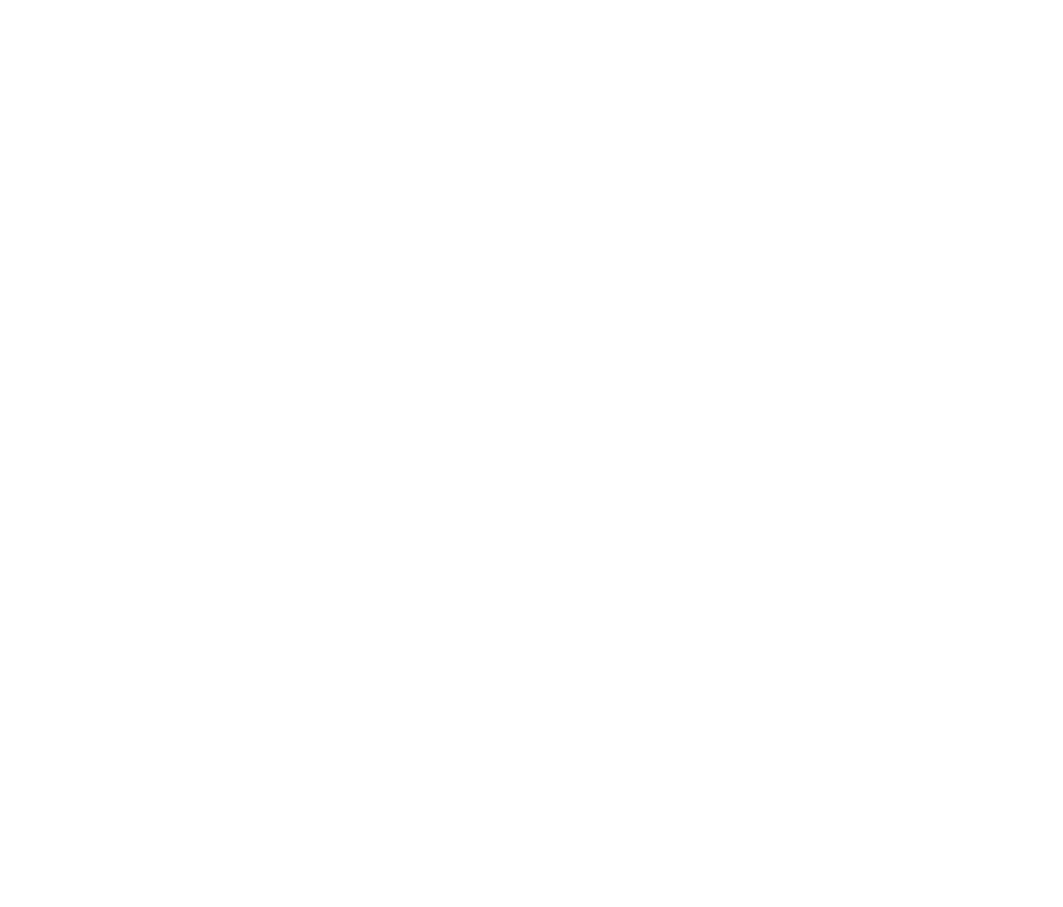
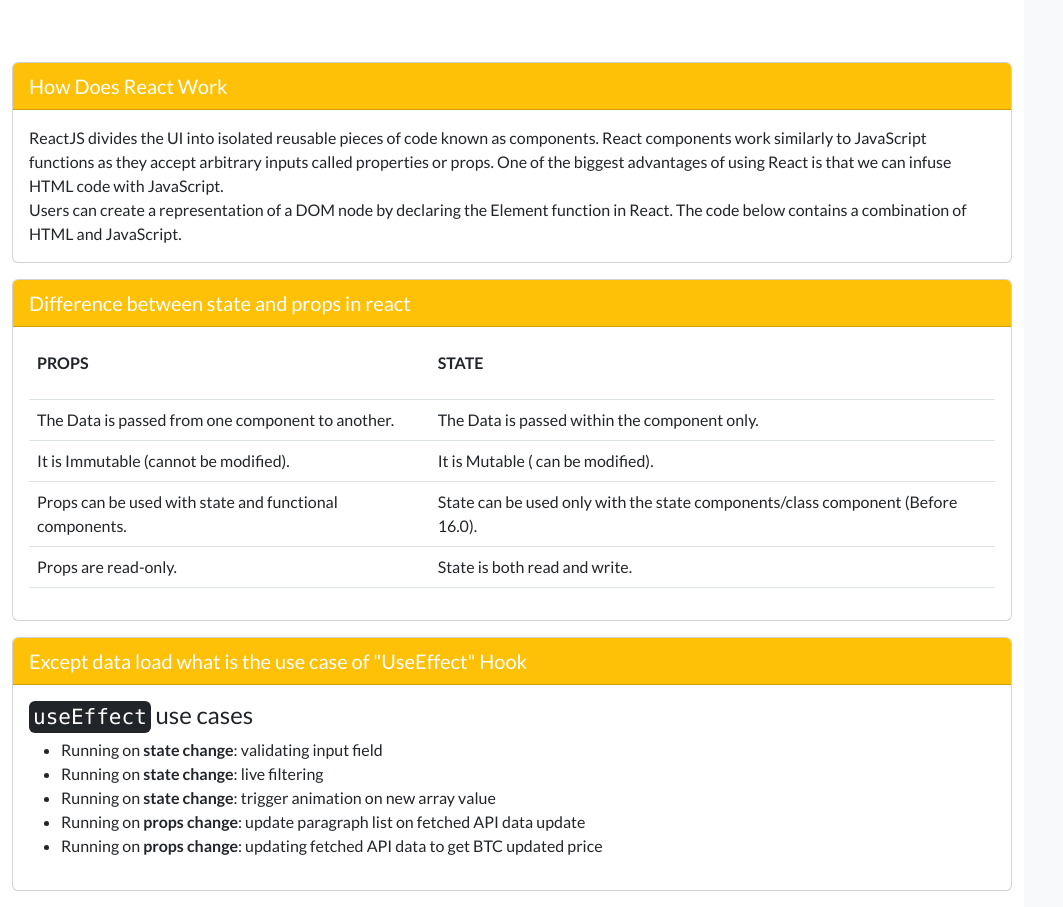
Before and after one commit to MushfiqMoon/cardio-master, a React (Create React App) app in the folder cardio-master/: page / in a window 1280 px wide. Shown: the part 1531-2438 px from the top of the page, without its empty margins (0-1063 px from the left). Before the commit the page ends 1449 px from the top, so only its background shows below. Built offline with nearby package versions, Linux system fonts and the light colour scheme.

Commit message:
blog added

```diff
--- a/cardio-master/src/components/Activities/Activities.js
+++ b/cardio-master/src/components/Activities/Activities.js
@@ -25,10 +25,8 @@
                     </div>
                 )
             }
-
             </div>
-
-            {/* <Blog/> */}
+            <Blog/>
         </div>
     )
 }
--- a/cardio-master/src/components/Blog/Blog.js
+++ b/cardio-master/src/components/Blog/Blog.js
@@ -3,18 +3,52 @@
 const Blog = () => {
   return (
     <div className="row">
-        <div className="col-md-12">
-            <h2>How Dose React Work</h2>
-            <p></p>
+      <div className="col-md-12">
+
+        <div className="card mt-5 mb-3">
+          <div className="card-header bg-warning text-white fs-5">
+            How Does React Work
+          </div>
+          <div className="card-body">
+            <p className="card-text">ReactJS divides the UI into isolated reusable pieces of code known as components. React components work similarly to JavaScript functions as they accept arbitrary inputs called properties or props.
+              One of the biggest advantages of using React is that we can infuse HTML code with JavaScript. <br />
+              Users can create a representation of a DOM node by declaring the Element function in React. The code below contains a combination of HTML and JavaScript.</p>
+          </div>
         </div>
-        <div className="col-md-12">
-            <h2>Diffrence between State and Props</h2>
-            <p></p>
+
+        <div className="card mb-3">
+          <div className="card-header bg-warning text-white fs-5">
+            Difference between state and props in react
+          </div>
+          <div className="card-body">
+            <p className="card-text">
+              <table className="table"><tbody><tr><td><p><strong>PROPS</strong></p></td><td><p><strong>STATE</strong></p></td></tr><tr><td>The Data is passed from one component to another.</td><td>The Data is passed within the component only.</td></tr><tr><td>It is Immutable (cannot be modified).</td><td>It is Mutable ( can be modified).</td></tr><tr><td>Props can be used with state and functional components.</td><td>State can be used only with the state components/class component (Before 16.0).</td></tr><tr><td>Props are read-only.</td><td>State is both read and write.</td></tr></tbody></table>
+            </p>
+          </div>
         </div>
-        <div className="col-md-12">
-            <h2>Except data load what is the use case of "UseEffect" Hook</h2>
-            <p></p>
+
+        <div className="card mb-3">
+          <div className="card-header bg-warning text-white fs-5">
+            Except data load what is the use case of "UseEffect" Hook
+          </div>
+          <div className="card-body">
+            <div className="card-text">
+              <h4>
+                <code className='bg-dark p-1 rounded text-white'>useEffect</code> use cases
+              </h4>
+              <ul>
+                <li>Running on <strong>state change</strong>: validating input field</li>
+                <li>Running on <strong>state change</strong>: live filtering</li>
+                <li>Running on <strong>state change</strong>: trigger animation on new array value</li>
+                <li>Running on <strong>props change</strong>: update paragraph list on fetched API data update</li>
+                <li>Running on <strong>props change</strong>: updating fetched API data to get BTC updated price</li>
+              </ul>
+            </div>
+          </div>
         </div>
+
+
+      </div>
     </div>
   )
 }
--- a/cardio-master/src/components/Nav/Nav.css
+++ b/cardio-master/src/components/Nav/Nav.css
@@ -7,6 +7,23 @@
 .menu-nav img {
     width: 100px;
     margin: 0 20px;
+    animation-name: heartbeat;
+    animation-duration: 2s;
+    animation-iteration-count: infinite;
+}
+
+@keyframes heartbeat {
+    0% {
+        transform: scale(1);
+    }
+
+    50% {
+        transform: scale(1.1);
+    }
+
+    100% {
+        transform: scale(1);
+    }
 }
 
 
--- a/cardio-master/src/components/Nav/Nav.js
+++ b/cardio-master/src/components/Nav/Nav.js
@@ -4,7 +4,7 @@
 
 const Nav = () => {
   return (
-    <div className='menu-nav'>
+    <div className='menu-nav my-5'>
         <img src={logo} alt="logo" />
         <h1 className='text-warning'>Cardio-Master-Club</h1>
     </div>
```
